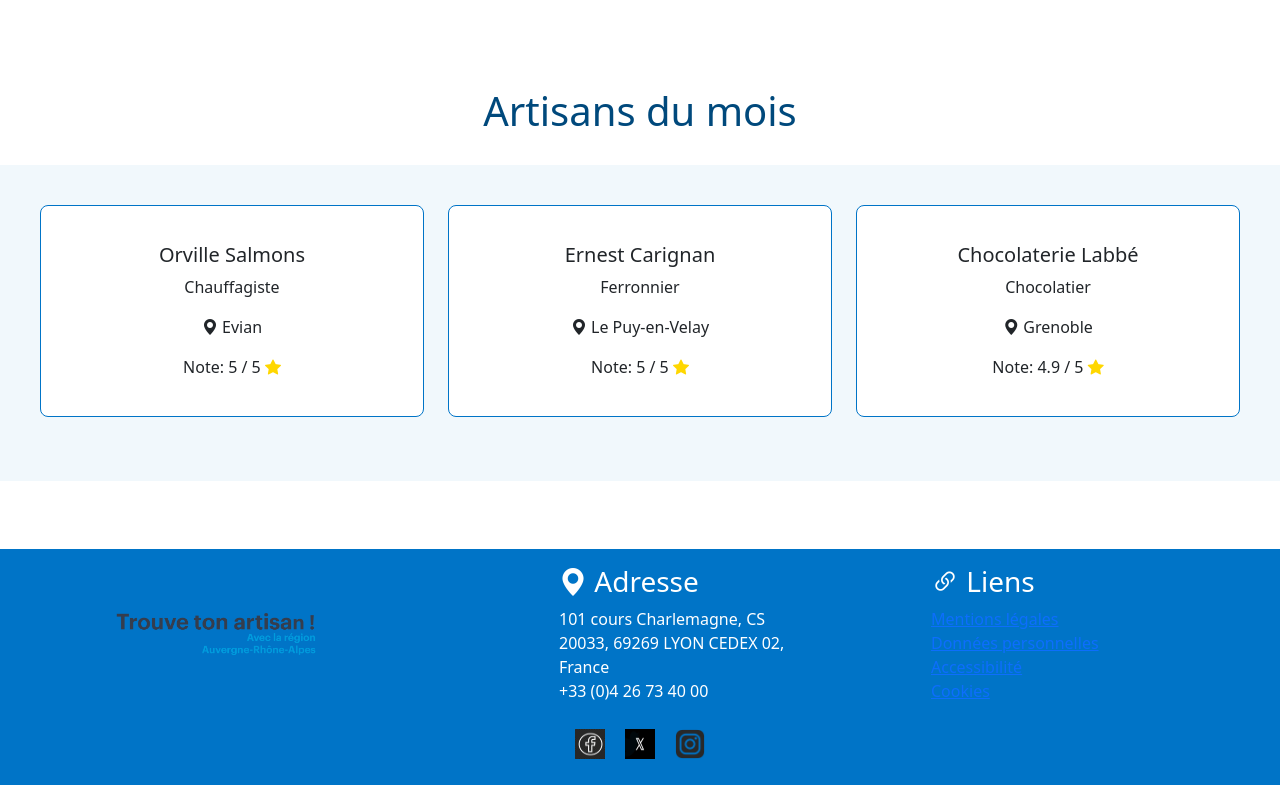
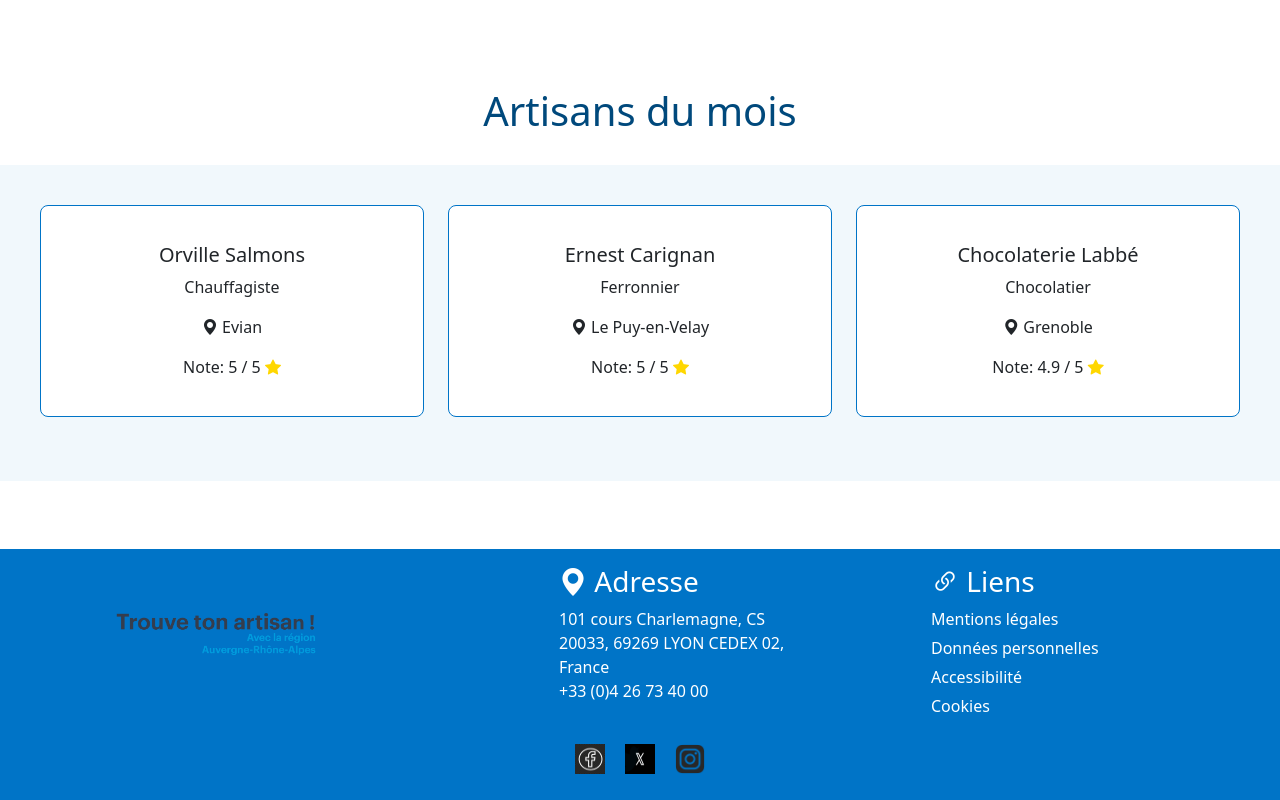
Before and after one commit to Bara87/projet-bilan-formation, an Angular app: page /home in a window 1280 px wide. Shown: the part 421-1221 px from the top of the page. Built offline with nearby package versions, Linux system fonts and the light colour scheme.

Commit message:
correction fault

```diff
--- a/src/app/app.routes.ts
+++ b/src/app/app.routes.ts
@@ -20,5 +20,5 @@ export const routes: Routes = [
   { path: 'alimentation', component: AlimentationComponent },
 
   { path: 'artisan-detail', component: ArtisanDetailComponent },
-  { path: '**', component: NotFoundComponent }
+  { path: '**', component: NotFoundComponent }  //
 ];
--- a/src/app/footer/footer.component.scss
+++ b/src/app/footer/footer.component.scss
@@ -40,23 +40,6 @@ footer {
       line-height: 1.5;
     }
 
-    ul {
-      padding-left: 0;
-      list-style: none;
-
-      li {
-        margin-bottom: 5px;
-
-        a {
-          color: inherit;
-          text-decoration: none;
-
-          &:hover {
-            text-decoration: underline;
-          }
-        }
-      }
-    }
 
     .bi-geo-alt-fill,
     .bi-link-45deg {
@@ -64,6 +47,28 @@ footer {
     }
 
 
+  }
+
+
+  .list-unstyled{
+    padding-left: 0;
+    list-style: none;
+
+    li {
+      margin-bottom: 5px;
+      color: white;
+
+      a {
+          color: inherit;
+          text-decoration: none;
+          color: white;
+
+          &:hover {
+            text-decoration: underline;
+          }
+        }
+
+    }
   }
 
 
```
Also changed, not shown: src/app/footer/footer.component.html (+6 -6 lines).
